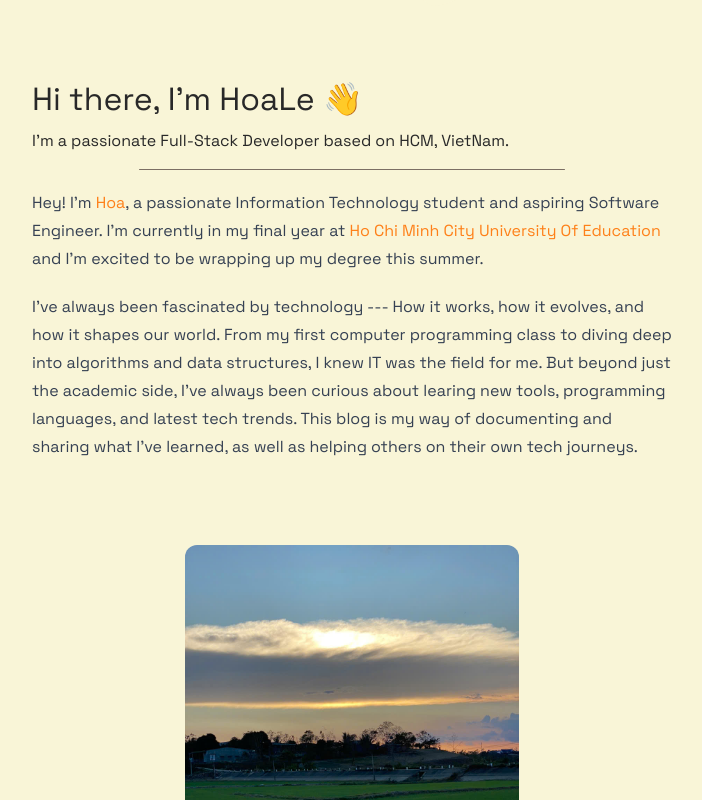
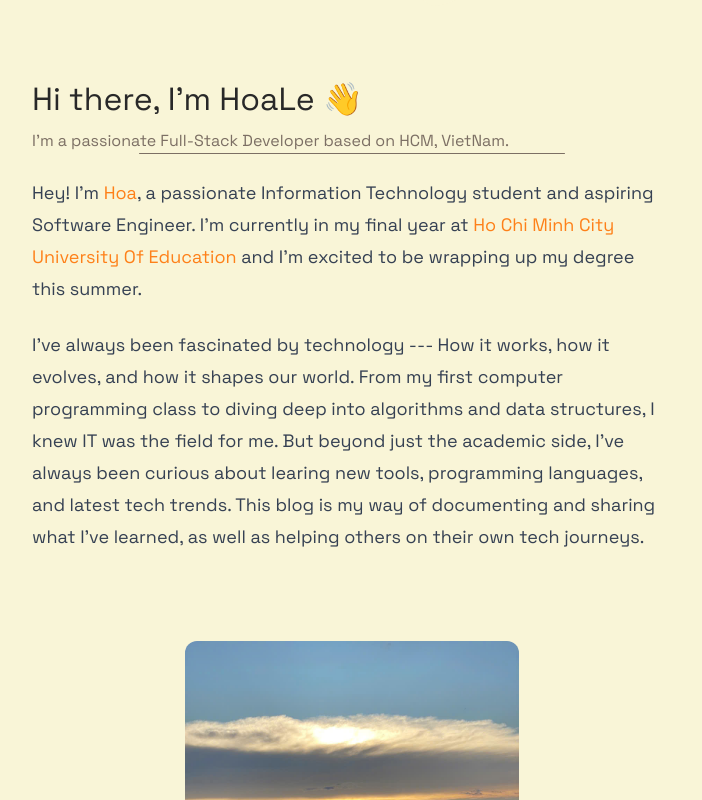
Before and after one commit to HoaLe69/blogs, a Next.js app: page /about-le in a window 1280 px wide. Shown: the part 500-1300 px from the top of the page, without its empty margins (288-990 px from the left). Built offline with nearby package versions, Linux system fonts and the light colour scheme.

Commit message:
fix: sync font size in about page

```diff
--- a/src/app/about-le/page.tsx
+++ b/src/app/about-le/page.tsx
@@ -29,8 +29,8 @@ export default function Page() {
       <Banner />
       <Container>
         <h1 className="mb-2!">Hi there, I&apos;m HoaLe 👋</h1>
-        <span>I&apos;m a passionate Full-Stack Developer based on HCM, VietNam.</span>
-        <article className="prose dark:prose-invert max-w-none">
+        <span className="text-text-secondary">I&apos;m a passionate Full-Stack Developer based on HCM, VietNam.</span>
+        <article className="prose lg:prose-lg dark:prose-invert max-w-none">
           <Divider />
           <p>
             Hey! I&apos;m <span className="text-text-emphasis">Hoa</span>, a passionate Information Technology student
```
